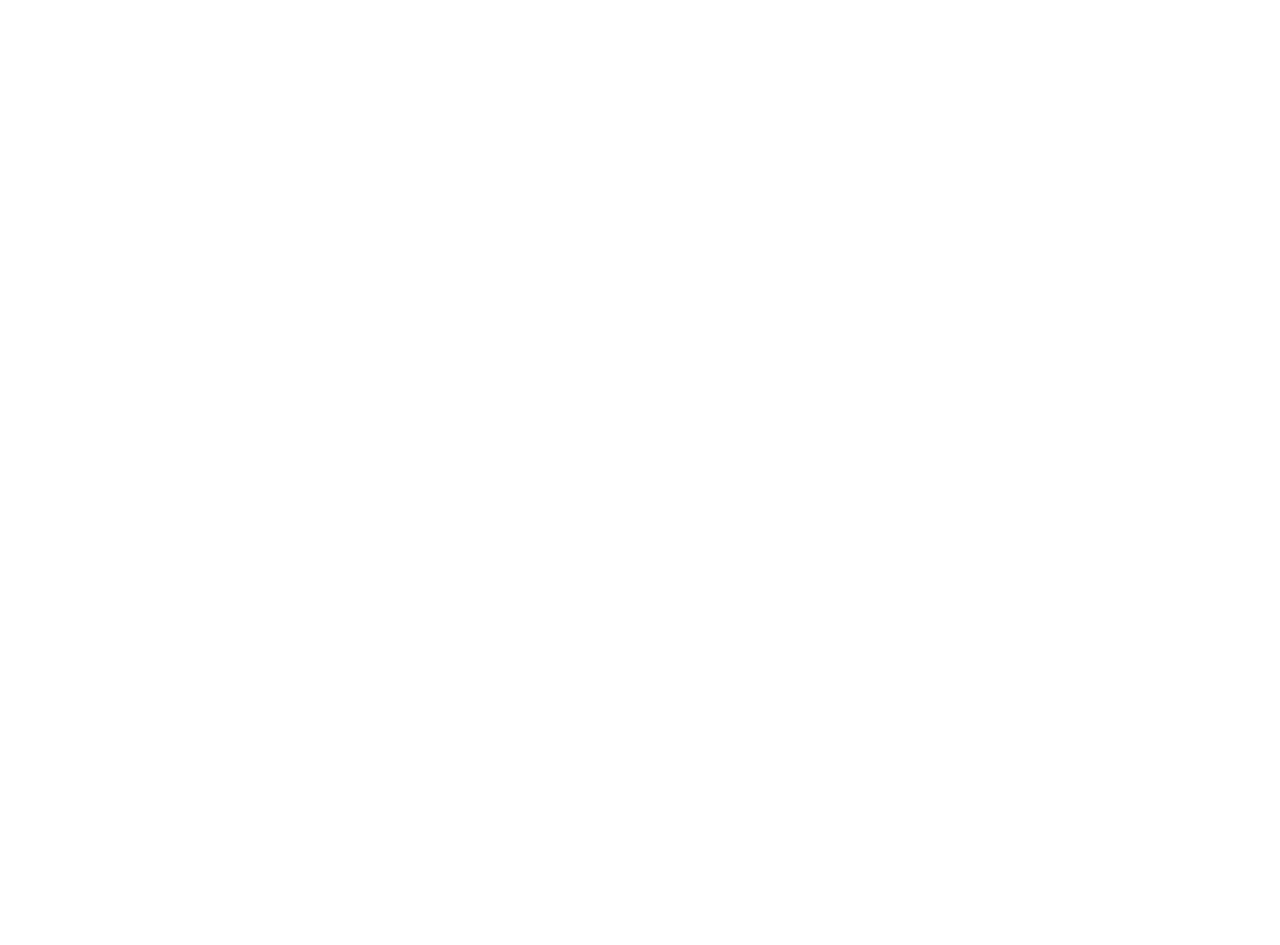
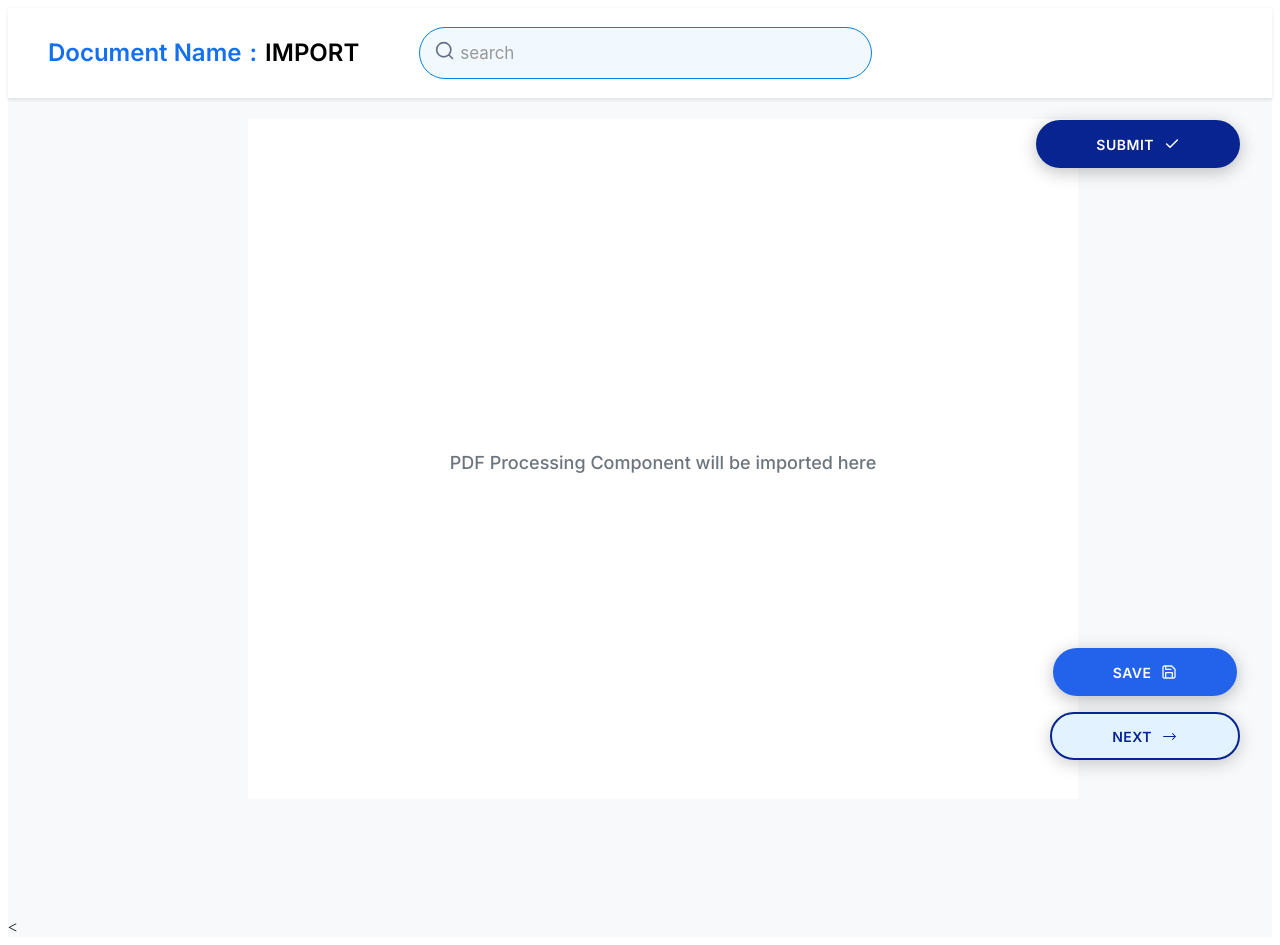
Before and after one commit to anshisaxena/royal-tech, an Angular app in the folder frontend/: page /idp in a window 1280 px wide. Before the commit this address led to /. Before the commit the page ends 800 px from the top, so only its background shows below. Built offline with nearby package versions, Linux system fonts and the light colour scheme.

Commit message:
feat: idp screen added

```diff
--- a/frontend/src/app/app.routes.ts
+++ b/frontend/src/app/app.routes.ts
@@ -1,7 +1,9 @@
 import { Routes } from '@angular/router';
 import { Training } from './training/training';
+import { Idp } from './idp/idp';
 
 export const routes: Routes = [
   { path: 'training', component: Training },
+  { path: 'idp', component: Idp },
   { path: '', redirectTo: '/training', pathMatch: 'full' }
 ];
--- /dev/null
+++ b/frontend/src/app/idp/idp.css
@@ -0,0 +1,71 @@
+.training-container {
+  min-height: 100vh;
+  display: flex;
+  flex-direction: column;
+  background-color: #f8f9fa;
+  margin: 0;
+  padding: 0;
+  width: 100%;
+}
+
+.header-section {
+  background: white;
+  width: 100%;
+  padding: 0;
+  margin: 0;
+  box-shadow: 0 1px 3px rgba(0, 0, 0, 0.1);
+  border-bottom: 1px solid #e5e7eb;
+  position: sticky;
+  top: 0;
+  z-index: 100;
+}
+
+.content-section {
+  flex: 1;
+  background: white;
+  padding: 40px;
+  margin: 20px;
+  min-height: calc(100vh - 200px);
+  display: flex;
+  align-items: center;
+  justify-content: center;
+  width: 750px;
+  margin-left: 240px;
+}
+
+.pdf-processor-placeholder {
+  text-align: center;
+  color: #6c757d;
+}
+
+.pdf-processor-placeholder p {
+  font-size: 18px;
+  margin-bottom: 12px;
+  font-family: 'Inter', sans-serif;
+  font-weight: 500;
+}
+
+.pdf-processor-placeholder .note {
+  font-size: 14px;
+  font-style: italic;
+  color: #9ca3af;
+  font-weight: 400;
+}
+
+/* .actions-section {
+} */
+
+/* Responsive Design */
+@media (max-width: 768px) {
+  .content-section {
+    margin: 15px;
+    padding: 20px;
+  }
+}
+
+@media (max-width: 480px) {
+  .content-section {
+    margin: 10px;
+    padding: 15px;
+  }
+}
--- /dev/null
+++ b/frontend/src/app/idp/idp.html
@@ -0,0 +1,28 @@
+<div class="training-container">
+  <!-- Document Header Section -->
+  <div class="header-section">
+    <app-header
+      [documentName]="documentName"
+      (searchQuery)="handleSearch($event)">
+    </app-header>
+  </div>
+
+  <!-- Main Content Area -->
+  <div class="content-section">
+    <div class="pdf-processor-placeholder">
+      <p>PDF Processing Component will be imported here</p>
+    </div>
+  </div>
+
+  <!-- Action Buttons Section -->
+  <div class="actions-section">
+    <app-action-buttons
+      [showSubmit]="true"
+      [showSave]="true"
+      [showNext]="true"
+      (submit)="handleSubmit()"
+      (save)="handleSave()"
+      (next)="handleNext()">
+    </app-action-buttons>
+  </div>
+</div>
--- /dev/null
+++ b/frontend/src/app/idp/idp.ts
@@ -0,0 +1,41 @@
+import { Component } from '@angular/core';
+import { Header } from '../components/header/header';
+import { ActionButtons } from '../components/action-buttons/action-buttons';
+
+@Component({
+  selector: 'app-idp',
+  imports: [Header,ActionButtons],
+  templateUrl: './idp.html',
+  styleUrl: './idp.css'
+})
+export class Idp {
+   documentName: string = 'IMPORT';
+
+  handleSearch(query: string) {
+    console.log('Search query:', query);
+  }
+
+  handleSubmit() {
+    console.log('Submit clicked - Processing document...');
+  }
+
+  handleSave() {
+    console.log('Save clicked - Saving progress...');
+  }
+
+  handleNext() {
+    console.log('Next clicked - Moving to next step...');
+  }
+
+  handlePromptChange(prompt: string) {
+    console.log('Prompt changed:', prompt);
+  }
+
+  handleFieldConfigChange(config: any) {
+    console.log('Field config changed:', config);
+  }
+
+  handleActionTriggered(action: string) {
+    console.log('Action triggered:', action);
+  }
+}
```
Also changed, not shown: 1 other file (tests, documents, lock files or other folders).
